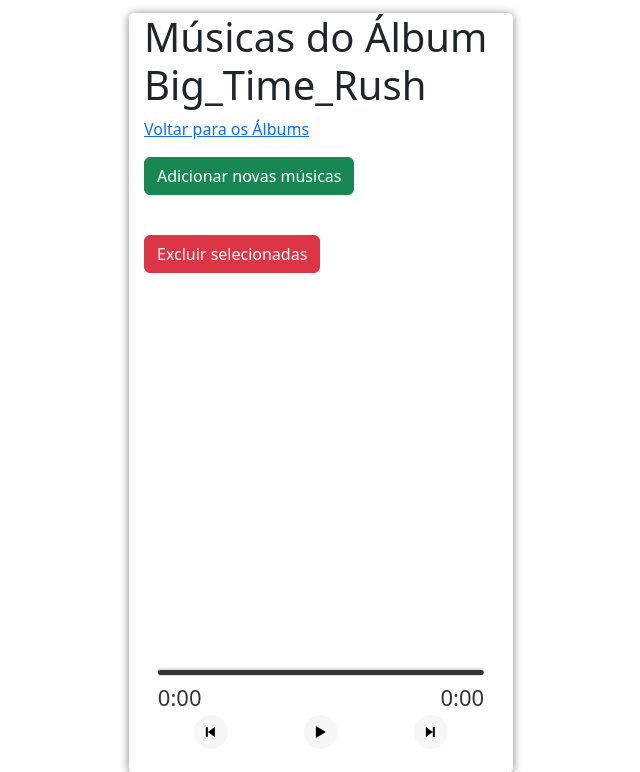
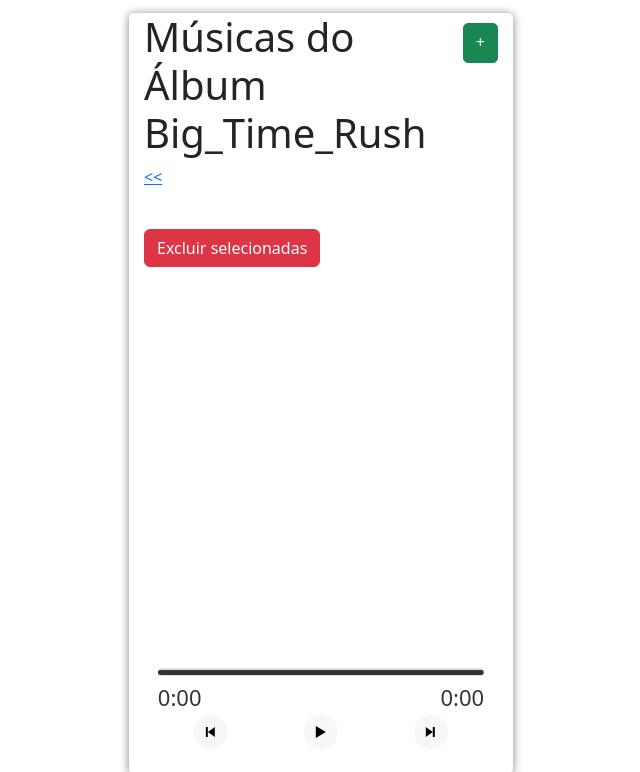
Before and after one commit to Thiagospc/mp3, a PHP site: page /?page=music&album=Big_Time_Rush in a window 1280 px wide. Shown: the top 772 px of the page, without its empty margins (319-959 px from the left). Run offline with PHP 8.4, Linux system fonts and the light colour scheme.

Commit message:
melhorando a estilização e ajustando o código dos arquivos adicionados

```diff
--- a/pages/music.php
+++ b/pages/music.php
@@ -1,8 +1,11 @@
-<h1>Músicas do Álbum <?=$_GET['album']?></h1>
-<p><a href="?page=albums">Voltar para os Álbums</a></p>
+<div class="cabecalhoAlbums">
+    <h1>Músicas do Álbum <?=$_GET['album']?></h1>
+    <p><a href="?page=new_music&album=<?=$_GET['album']?>" class="btn btn-success" id="bnt-add">+</a></p>
+</div>
 
-<p><a href="?page=new_music&album=<?=$_GET['album']?>" class="btn btn-success">Adicionar novas músicas</a></p>
 
+
+<p><a href="?page=albums"><<</a></p>
 <?php
     $album = $_GET['album'];
     $music = getMusics($album);
--- a/pages/new_album.php
+++ b/pages/new_album.php
@@ -18,6 +18,7 @@
 <?php
     if ($_SERVER['REQUEST_METHOD'] == 'POST'){
         $album = $_POST['name'];
+        $album = str_replace(' ', '_', $album);
         $path = "albums/{$album}";
 
         if (!is_dir($path)){
@@ -25,6 +26,8 @@
         }
 
         $file = $_FILES['image']['name'];
+        $file_extension = pathinfo($file, PATHINFO_EXTENSION);
+        $file = "$album.$file_extension";
         $temp_file = $_FILES['image']['tmp_name'];
 
         $destination = $path . '/' . $file;
--- a/pages/new_music.php
+++ b/pages/new_music.php
@@ -1,4 +1,4 @@
-<a href="?page=albums">Voltar para os Álbums</a>
+<a href="?page=albums"><<</a>
 <h1>cadastrar novas músicas para <?=$_GET['album']?></h1>
 
 <form action="#" method="post" enctype="multipart/form-data">
--- a/style.css
+++ b/style.css
@@ -1,5 +1,7 @@
 .img-album{
     max-width: 100%;
+    max-height: 145px;
+    max-width: 145px;
 }
 
 .container {
@@ -18,6 +20,29 @@
 
 .container {
     position: relative;
+}
+
+.cabecalhoAlbums{
+    display: flex;
+    justify-content: space-between;
+}
+
+#bnt-add{
+    height: 40px;
+    border-radius: 5px;
+    margin-top: 10px;
+}
+
+.nomeAlbum {
+    color: #000;
+    text-decoration: none;
+    transition: color 0.3s ease;
+    font-family: Arial, sans-serif;
+    font-weight: bold;
+}
+.nomeAlbum:hover {
+    color: #198754;
+    text-decoration: none;
 }
 
 .player-controls {
```
Also changed, not shown: pages/albums.php (+9 -7 lines), albums/Minha_Playlist/Minha_Playlist.jpeg (added), 1 other file.
